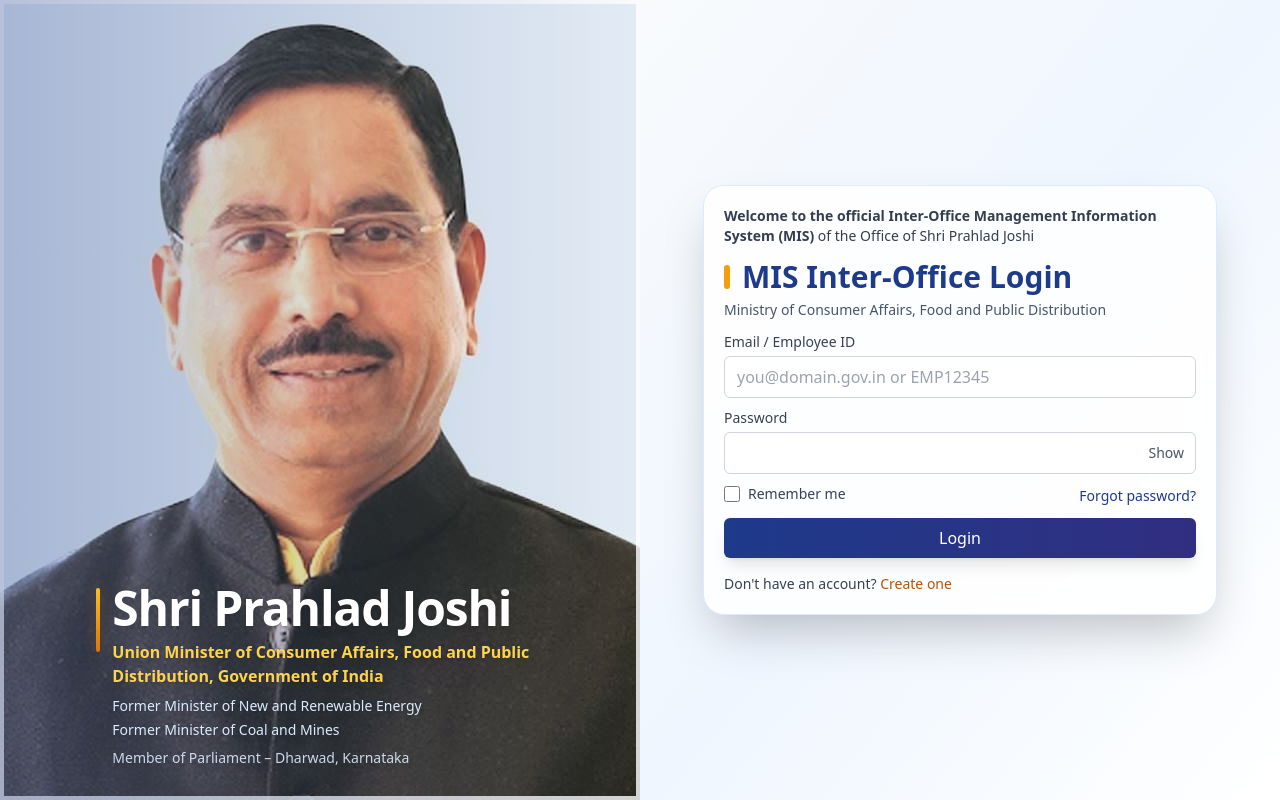
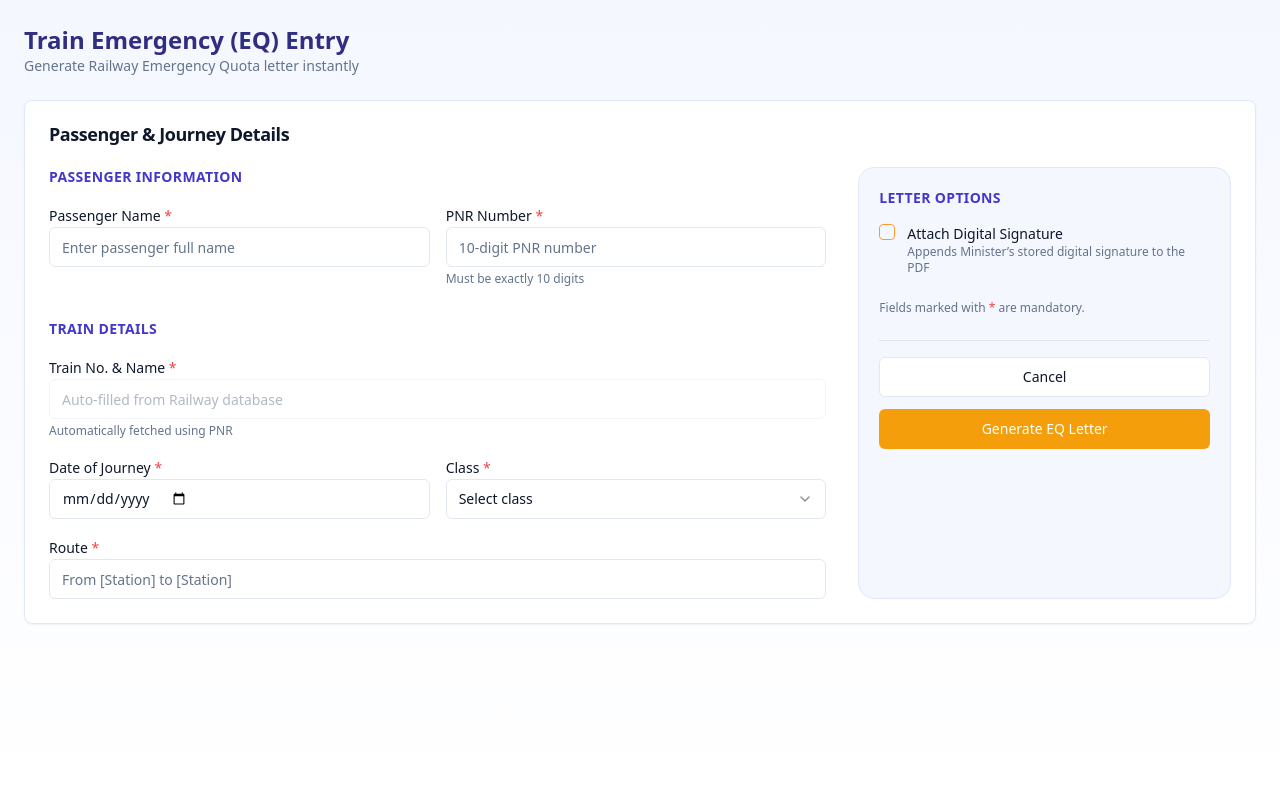
Before and after one commit to alpha08-prog/OMS_Project, a React (Vite) app in the folder frontend/: page /train-eq/new in a window 1280 px wide. Before the commit this address led to /auth/login. Built offline with nearby package versions, Linux system fonts and the light colour scheme; sample sign-in values are in the browser's storage.

Commit message:
Train-eq implemented

```diff
--- a/frontend/src/App.tsx
+++ b/frontend/src/App.tsx
@@ -8,6 +8,7 @@ import GrievanceCreate from "./pages/grievances/GrievanceCreate";
 import VisitorCreate from "./pages/visitors/VisitorCreate"
 import ProtectedRoute from "./components/auth/ProtectedRoute";
 import "./index.css";
+import TrainEQCreate from "./pages/Train/TrainEQCreate";
 
 export default function App() {
   return (
@@ -47,6 +48,15 @@ export default function App() {
     }
 
       />
+     <Route
+  path="/train-eq/new"
+  element={
+    <ProtectedRoute>
+      <TrainEQCreate />
+    </ProtectedRoute>
+  }
+/>
+
 
       {/* Fallback */}
       <Route path="*" element={<Navigate to="/auth/login" replace />} />
--- a/frontend/src/components/layout/DashboardSidebar.tsx
+++ b/frontend/src/components/layout/DashboardSidebar.tsx
@@ -12,25 +12,23 @@ import {
   Building2,
 } from "lucide-react";
 import { useState } from "react";
+import { NavLink, useNavigate } from "react-router-dom";
 import { cn } from "../../lib/utils";
-import { NavLink, useNavigate } from "react-router-dom";
 
 const menuItems = [
   { icon: LayoutDashboard, label: "Dashboard", route: "/home" },
 
-  // Core modules
+  // Core citizen services
   { icon: FileText, label: "Grievances", route: "/grievances/new" },
   { icon: Users, label: "Visitors", route: "/visitors/new" },
 
   // Office operations
-  { icon: Train, label: "Train EQ", route: "/train-eq" },
+  { icon: Train, label: "Train EQ", route: "/train-eq/new" },
   { icon: Calendar, label: "Tour Program", route: "/tour-program" },
   { icon: Camera, label: "Photo Booth", route: "/photo-booth" },
 
-  // Information
+  // Information & admin
   { icon: Newspaper, label: "News & Intel", route: "/news" },
-
-  // Settings
   { icon: Settings, label: "Settings", route: "/settings" },
 ];
 
--- /dev/null
+++ b/frontend/src/pages/Train/TrainEQCreate.tsx
@@ -0,0 +1,162 @@
+import { Card, CardContent, CardHeader, CardTitle } from "@/components/ui/card";
+import { Input } from "@/components/ui/input";
+import { Button } from "@/components/ui/button";
+import { Label } from "@/components/ui/label";
+import {
+  Select,
+  SelectContent,
+  SelectItem,
+  SelectTrigger,
+  SelectValue,
+} from "@/components/ui/select";
+import { Checkbox } from "@/components/ui/checkbox";
+
+export default function TrainEQCreate() {
+  return (
+    <div className="w-full min-h-screen bg-gradient-to-b from-indigo-50/60 to-white px-6 py-6">
+      <div className="max-w-7xl mx-auto space-y-6">
+
+        {/* Page Header */}
+        <div>
+          <h1 className="text-2xl font-semibold text-indigo-900">
+            Train Emergency (EQ) Entry
+          </h1>
+          <p className="text-sm text-muted-foreground">
+            Generate Railway Emergency Quota letter instantly
+          </p>
+        </div>
+
+        {/* Main Card */}
+        <Card className="rounded-2xl shadow-sm bg-white/90 backdrop-blur border border-indigo-100">
+          <CardHeader>
+            <CardTitle className="text-lg">
+              Passenger & Journey Details
+            </CardTitle>
+          </CardHeader>
+
+          <CardContent className="grid grid-cols-1 xl:grid-cols-3 gap-8">
+
+            {/* LEFT COLUMN — FORM */}
+            <div className="xl:col-span-2 space-y-8">
+
+              {/* Passenger Information */}
+              <section className="space-y-4">
+                <h3 className="text-sm font-semibold text-indigo-700 uppercase tracking-wide">
+                  Passenger Information
+                </h3>
+
+                <div className="grid grid-cols-1 md:grid-cols-2 gap-4">
+                  <div>
+                    <Label>
+                      Passenger Name <span className="text-red-500">*</span>
+                    </Label>
+                    <Input placeholder="Enter passenger full name" />
+                  </div>
+
+                  <div>
+                    <Label>
+                      PNR Number <span className="text-red-500">*</span>
+                    </Label>
+                    <Input placeholder="10-digit PNR number" />
+                    <p className="text-xs text-muted-foreground mt-1">
+                      Must be exactly 10 digits
+                    </p>
+                  </div>
+                </div>
+              </section>
+
+              {/* Train Details */}
+              <section className="space-y-4">
+                <h3 className="text-sm font-semibold text-indigo-700 uppercase tracking-wide">
+                  Train Details
+                </h3>
+
+                <div>
+                  <Label>
+                    Train No. & Name <span className="text-red-500">*</span>
+                  </Label>
+                  <Input
+                    placeholder="Auto-filled from Railway database"
+                    disabled
+                  />
+                  <p className="text-xs text-muted-foreground mt-1">
+                    Automatically fetched using PNR
+                  </p>
+                </div>
+
+                <div className="grid grid-cols-1 md:grid-cols-2 gap-4">
+                  <div>
+                    <Label>
+                      Date of Journey <span className="text-red-500">*</span>
+                    </Label>
+                    <Input type="date" />
+                  </div>
+
+                  <div>
+                    <Label>
+                      Class <span className="text-red-500">*</span>
+                    </Label>
+                    <Select>
+                      <SelectTrigger>
+                        <SelectValue placeholder="Select class" />
+                      </SelectTrigger>
+                      <SelectContent>
+                        <SelectItem value="1a">1A</SelectItem>
+                        <SelectItem value="2a">2A</SelectItem>
+                        <SelectItem value="3a">3A</SelectItem>
+                        <SelectItem value="sl">SL</SelectItem>
+                      </SelectContent>
+                    </Select>
+                  </div>
+                </div>
+
+                <div>
+                  <Label>
+                    Route <span className="text-red-500">*</span>
+                  </Label>
+                  <Input placeholder="From [Station] to [Station]" />
+                </div>
+              </section>
+            </div>
+
+            {/* RIGHT COLUMN — ACTIONS */}
+            <div className="space-y-6 bg-indigo-50/60 rounded-xl p-5 border border-indigo-100">
+
+              <section className="space-y-4">
+                <h3 className="text-sm font-semibold text-indigo-700 uppercase tracking-wide">
+                  Letter Options
+                </h3>
+
+                <div className="flex items-start gap-3">
+                  <Checkbox id="digital-sign" />
+                  <div className="text-sm">
+                    <Label htmlFor="digital-sign">
+                      Attach Digital Signature
+                    </Label>
+                    <p className="text-xs text-muted-foreground">
+                      Appends Minister’s stored digital signature to the PDF
+                    </p>
+                  </div>
+                </div>
+              </section>
+
+              <section className="text-xs text-muted-foreground">
+                Fields marked with <span className="text-red-500">*</span> are mandatory.
+              </section>
+
+              <div className="border-t pt-4 space-y-3">
+                <Button variant="outline" className="w-full">
+                  Cancel
+                </Button>
+                <Button className="w-full bg-saffron text-black hover:bg-amber-600">
+                  Generate EQ Letter
+                </Button>
+              </div>
+            </div>
+
+          </CardContent>
+        </Card>
+      </div>
+    </div>
+  );
+}
```
